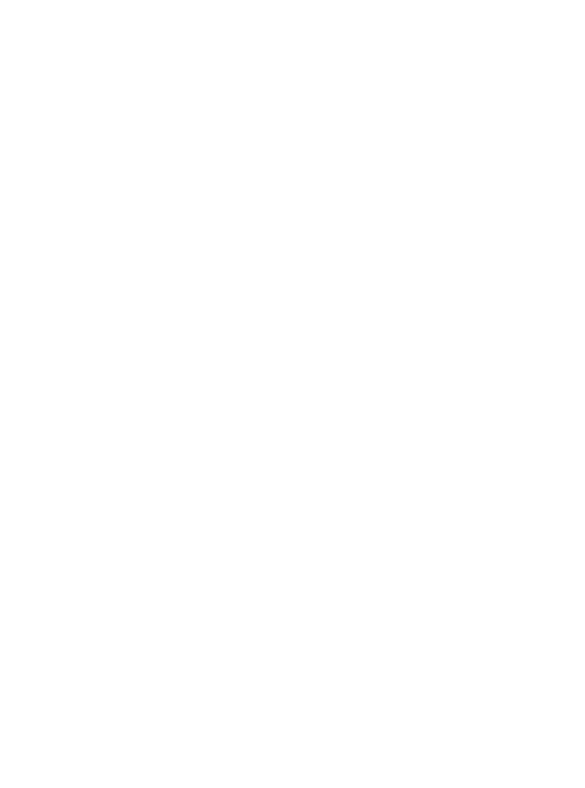
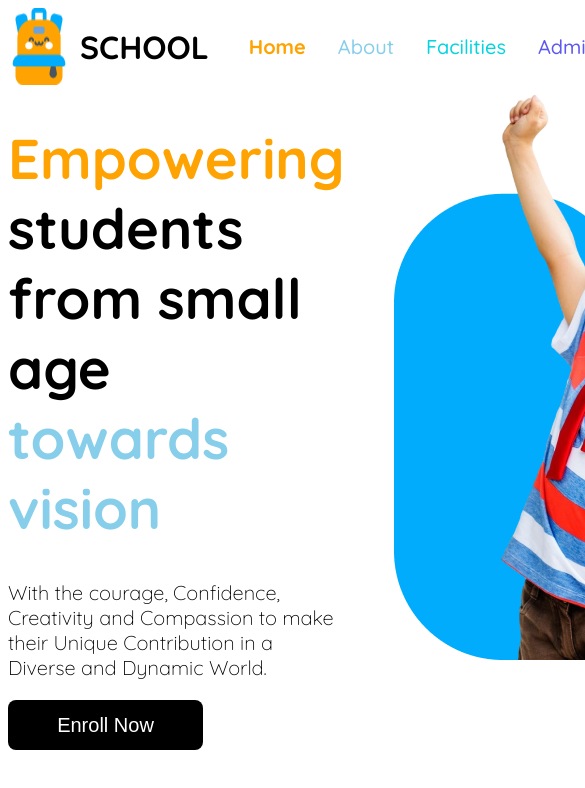
Before and after one commit to gitbynaymus/programming-hero-2nd-assignment, a plain HTML site: page index.html in a window 390 px wide. Shown: the top 788 px of the page, 585 px wide, since content can reach past the window. Drawn offline with Linux system fonts and the light colour scheme.

Commit message:
added navbar and banner section without responsive

```diff
--- a/index.html
+++ b/index.html
@@ -6,14 +6,54 @@
     <title>Assignment-2</title>
     <link rel="stylesheet" href="style.css">
 </head>
-<body>
+<body class="quicksand-font">
 
-    <header>
+    <header class="header">
+        <div class="nav-container">
+            <div class="nav display-flex">
+                <div class="nav-logo-container display-flex">
+                    <img src="assets/logo.png" alt="logo">
+                    <h3 class="nav-logo-title"> <span id="school">SCHOOL</span></h3>
+                </div>
+                <div class="nav-items-links">
+                    <ul class="list-items display-flex">
+                        <li class="list-styles">
+                            <a class="list-style color-orange home-bold" href="">Home</a>
+                        </li>
+                        <li class="list-styles">
+                            <a class="list-style color-sky-blue" href="">About</a>
+                        </li>
+                        <li class="list-styles">
+                            <a class="list-style color-facilities" href="">Facilities</a>
+                        </li>
+                        <li class="list-styles">
+                            <a class="list-style color-admission" href="">Admission</a>
+                        </li>
+                    </ul>
+                </div>
+                <div>
+                    <button class="btn-primary">Contact</button>
+                </div>
+            </div>
+        </div>
 
     </header>
 
-    <main>
-
+    <main class="main">
+        <div class="banner">
+            <div class="banner-container display-flex">
+                <div class="banner-content">
+                    <h1 class="banner-title"><span class="color-orange">Empowering</span>
+                        students from small age <span class="color-sky-blue">towards vision</span>
+                    </h1>
+                    <p class="banner-description">With the courage, Confidence, Creativity and Compassion to make their Unique Contribution in a Diverse and Dynamic World.</p>
+                    <button class="btn-primary btn-black">Enroll Now</button>
+                </div>
+                <div class="">
+                    <img src="assets/hero-kids.png" alt="hero-kids">
+                </div>
+            </div>
+        </div>
     </main>
 
     <footer>
--- a/style.css
+++ b/style.css
@@ -0,0 +1,103 @@
+@import url('https://fonts.googleapis.com/css2?family=Quicksand:wght@300..700&display=swap');
+
+@import url('https://fonts.googleapis.com/css2?family=Raleway:ital,wght@0,100..900;1,100..900&display=swap');
+
+.quicksand-font{
+    font-family: "Quicksand", serif;
+    font-optical-sizing: auto;
+    font-weight: 400px;
+    font-style: normal;
+  }
+  .raleway-font{
+    font-family: "Raleway", serif;
+    font-optical-sizing: auto;
+    font-weight: 400px;
+    font-style: normal;
+  }
+
+  /* main */
+.main{
+    max-width: 1160px;
+    margin: 0 auto;
+}
+.header{
+    max-width: 1160px;
+    margin: 0 auto;
+}
+
+/* navbar styles */
+.nav-logo-container{
+    gap: 10px;
+}
+#school{
+    font-weight: bold;
+    font-size: 2rem;
+}
+.nav{
+    justify-content: space-between;
+    justify-items: center;
+    align-items: center;
+}
+.list-items{
+    gap: 32px;
+}
+.list-styles,.list-style{
+    list-style: none;
+    text-decoration: none;
+}
+.list-style{
+    font-weight: 500;
+    font-size: 20px;
+}
+.home-bold{
+    font-weight: bold;
+}
+.color-orange{
+    color: #FEA301;
+}
+.color-sky-blue{
+    color: skyblue;
+}
+.color-facilities{
+color: #05D4DF;
+}
+.color-admission{
+    color: #5D58EF;
+}
+
+/* baner styles */
+.banner-container{
+    justify-content: space-between;
+    gap: 50px;
+}
+.banner-title{
+    font-weight: bold;
+    font-size: 3.5rem;
+}
+.banner-description{
+    font-weight:100;
+    font-size: 1.25rem;
+    font-family: Quicksand;
+}
+
+
+  /* shared styles */
+  .display-flex{
+    display: flex;
+}
+  .btn-primary{
+    background-color: #FEA301;
+    border: none;
+    width: 195px;
+    height: 50px;
+    border-radius: 8px;
+    color: white;
+    text-align: center;
+    justify-items: center;
+    align-items: center;
+    font-weight: 500;
+    font-size: 20px;
+  }
+  .btn-black{
+    background-color: black;
+  }
```
